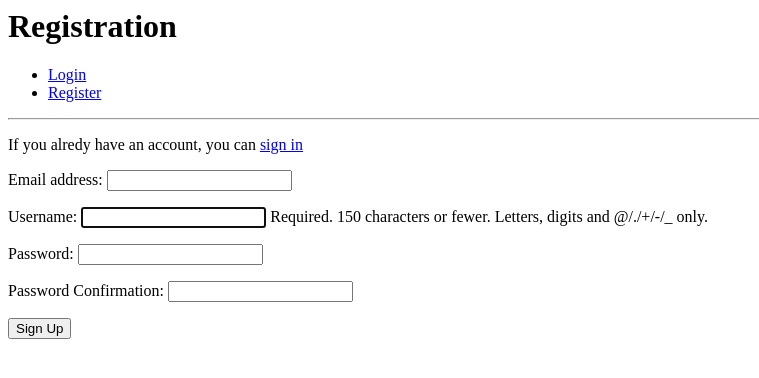
After one commit to Rawa08/django-authentication, a Django app: page /accounts/register/ in a window 1280 px wide. The commit adds this page. Shown: the top 378 px of the page, without its empty margins (0-759 px from the left). Run offline with Django 3.2, Linux system fonts and the light colour scheme.

Commit message:
creating registration logic

```diff
--- a/accounts/forms.py
+++ b/accounts/forms.py
@@ -1,4 +1,7 @@
 from django import forms
+from django.contrib.auth.models import User
+from django.contrib.auth.forms import UserCreationForm
+from django.core.exceptions import ValidationError
 
 
 class UserLoginForm(forms.Form):
@@ -6,3 +9,29 @@ class UserLoginForm(forms.Form):
 
     username = forms.CharField()
     password = forms.CharField(widget=forms.PasswordInput)
+
+class UserRegistrationForm(UserCreationForm):
+    """Form to register a new user"""
+
+    password1 = forms.CharField(label='Password',widget=forms.PasswordInput)
+    password2 = forms.CharField(label='Password Confirmation', widget=forms.PasswordInput)
+    class Meta:
+        model = User
+        fields = ['email', 'username', 'password1', 'password2']
+
+    def clean_email(self):
+        email = self.cleaned_data.get('email')
+        username = self.cleaned_data.get('username')
+        if User.objects.filter(email=email).exclude(username=username):
+            raise forms.ValidationError(u'Email address must be unique')
+        return email
+
+    def clean_password2(self):
+        password1 = self.cleaned_data.get('password1')
+        password2 = self.cleaned_data.get('password2')
+
+        if not password1 or not password2:
+            raise ValidationError('Please confirm your password')
+        if password1 != password2:
+            raise ValidationError('Password must match')
+        return password2
--- /dev/null
+++ b/accounts/templates/registration.html
@@ -0,0 +1,16 @@
+
+{% extends 'base.html' %}
+{% block page_title %}Register User
+{% endblock %}
+
+{% block page_heading %}
+Registration
+{% endblock %}
+{% block content %}
+<p>If you alredy have an account, you can <a href="{% url 'login' %}">sign in</a> </p>
+
+<form method="POST">
+   {% csrf_token %}{{ registration_form.as_p }}
+<button type="submit">Sign Up</button>
+ </form>
+ {% endblock %}
--- a/accounts/views.py
+++ b/accounts/views.py
@@ -1,6 +1,6 @@
 from django.shortcuts import render, redirect, reverse
 from django.contrib import auth, messages
-from accounts.forms import UserLoginForm
+from accounts.forms import UserLoginForm, UserRegistrationForm
 from django.contrib.auth.decorators import login_required
 
 # Create your views here.
@@ -41,3 +41,29 @@ def login(request):
 
 
     return render(request, 'login.html', {'login_form': login_form})
+
+
+def user_registartion(request):
+    """Render the registration page"""
+    if request.user.is_authenticated:
+        return redirect(reverse('index'))
+
+    if request.method == 'POST':
+        registration_form = UserRegistrationForm(request.POST)
+
+        if registration_form.is_valid():
+            registration_form.save()
+
+            user = auth.authenticate(username=request.POST['username'],
+            password=request.POST['password1'])
+
+            if user:
+                auth.login(user=user, request=request)
+                messages.success(request, 'You have successfully registerd')
+                return redirect(reverse('index'))
+            else:
+                messages.error(request, 'Unable to register')
+
+    else:
+        registration_form = UserRegistrationForm()
+    return render(request, 'registration.html', {'registration_form':registration_form})
--- a/django_auth/urls.py
+++ b/django_auth/urls.py
@@ -15,11 +15,12 @@ Including another URLconf
 """
 from django.conf.urls import url
 from django.contrib import admin
-from accounts.views import index, logout, login
+from accounts.views import index, logout, login, user_registartion
 
 urlpatterns = [
     url(r'^admin/', admin.site.urls),
     url(r'^$', index, name='index'),
     url(r'^accounts/logout/$', logout, name='logout'),
-    url(r'^accounts/login/$', login, name='login')
+    url(r'^accounts/login/$', login, name='login'),
+    url(r'^accounts/register/$', user_registartion, name='registration')
 ]
--- a/templates/base.html
+++ b/templates/base.html
@@ -17,7 +17,7 @@
 <li> <a href="{% url 'logout' %}">Log Out</a> </li>
 {% else %}
 <li> <a href="{% url 'login' %}">Login</a> </li>
-<li> <a href="#">Register</a> </li>
+<li> <a href="{% url 'registration' %}">Register</a> </li>
 {% endif %}
 
 </ul>
```
Also changed, not shown: db.sqlite3.
